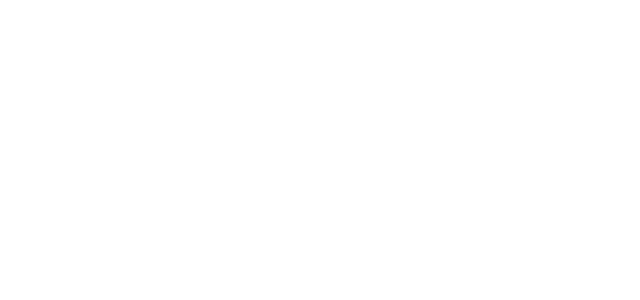
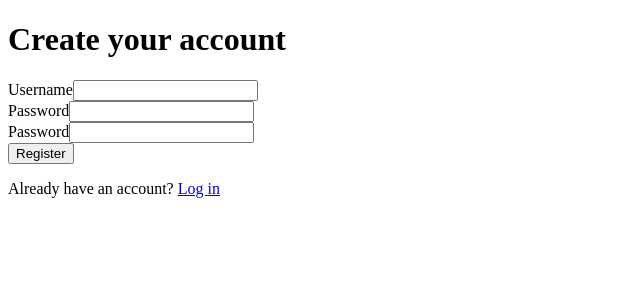
Before and after one commit to AdityaTuljapurkar/DSA-Mentore-, a React app in the folder Frontend/frontend/: page /register in a window 1280 px wide. Before the commit this address had no page. Shown: the top 300 px of the page, without its empty margins (0-640 px from the left). Built offline with nearby package versions, Linux system fonts and the light colour scheme; the HTML template or start-up script is replaced by a standard one.

Commit message:
added registration feature

```diff
--- a/Frontend/frontend/src/App.jsx
+++ b/Frontend/frontend/src/App.jsx
@@ -3,6 +3,7 @@
 import Homepage from './pages/homepage'
 import Login from './pages/Login';
 import Dashboard from './Dashboard';
+import RegisterUser from './pages/Register_user';
 function App() {
 
   return (
@@ -12,7 +13,9 @@
       <Route path='check-django' element={<ConnectionCheck/>}/>
       <Route path='/login' element={<Login></Login>} ></Route>
       <Route path='/dashboard'element={<Dashboard/>}/>
+      <Route path='/register' element={<RegisterUser/>}/>
       </Routes>
+
     </BrowserRouter>
   )
 }
--- a/Frontend/frontend/src/pages/Login.jsx
+++ b/Frontend/frontend/src/pages/Login.jsx
@@ -20,7 +20,7 @@
             {username , password}
         ) ;
         localStorage.setItem("accessToken",response.data.access)
-    localStorage.setItem("refreshToken", response.data.refresh)
+        localStorage.setItem("refreshToken", response.data.refresh)
         navigate("/dashboard")
     } catch(err){
         if (err.response?.status == 401){
--- /dev/null
+++ b/Frontend/frontend/src/pages/Register_user.jsx
@@ -0,0 +1,81 @@
+import { useState } from "react";
+import { Link, useNavigate } from "react-router-dom";
+import axios from "axios";
+
+export default function RegisterUser() {
+  const [username, setUsername] = useState("");
+  const [password, setPassword] = useState("");
+  const [message, setMessage] = useState("");
+  const [conformPassword, setConformPassword] = useState("");
+  const [error, setError] = useState("");
+  const navigate = useNavigate();
+
+  async function handleSubmit(event) {
+    event.preventDefault();
+    setError("");
+    setMessage("");
+
+    try {
+      const response = await axios.post(
+        "http://localhost:8000/api/register",
+        { username, password }
+      );
+
+      setMessage(response.data.message);
+      navigate("/login");
+    } catch (err) {
+      const responseData = err.response?.data;
+      setError(responseData?.error || "Could not connect to the server.");
+    }
+  }
+
+  return (
+    <main>
+      <h1>Create your account</h1>
+
+      <form onSubmit={handleSubmit}>
+        <div>
+          <label htmlFor="username">Username</label>
+          <input
+            id="username"
+            type="text"
+            value={username}
+            onChange={(event) => setUsername(event.target.value)}
+            required
+          />
+        </div>
+
+        <div>
+          <label htmlFor="password">Password</label>
+          <input
+            id="password"
+            type="password"
+            value={password}
+            onChange={(event) => setPassword(event.target.value)}
+            required
+          />
+          {conformPassword && conformPassword !== password && <span color="red">the password doen't match</span> }
+        </div>
+        <div>
+          <label htmlFor="password">Password</label>
+          <input
+            id="conformpassword"
+            type="password"
+            value={conformPassword}
+            onChange={(event) => setConformPassword(event.target.value)}
+            required
+          />
+        </div>
+
+        {error && <p role="alert">{error}</p>}
+        {message && <p>{message}</p>}
+
+        <button type="submit">Register</button>
+      </form>
+
+      <p>
+        Already have an account? <Link to="/login">Log in</Link>
+      </p>
+    </main>
+  );
+}
```
Also changed, not shown: 1 other file (tests, documents, lock files or other folders).
